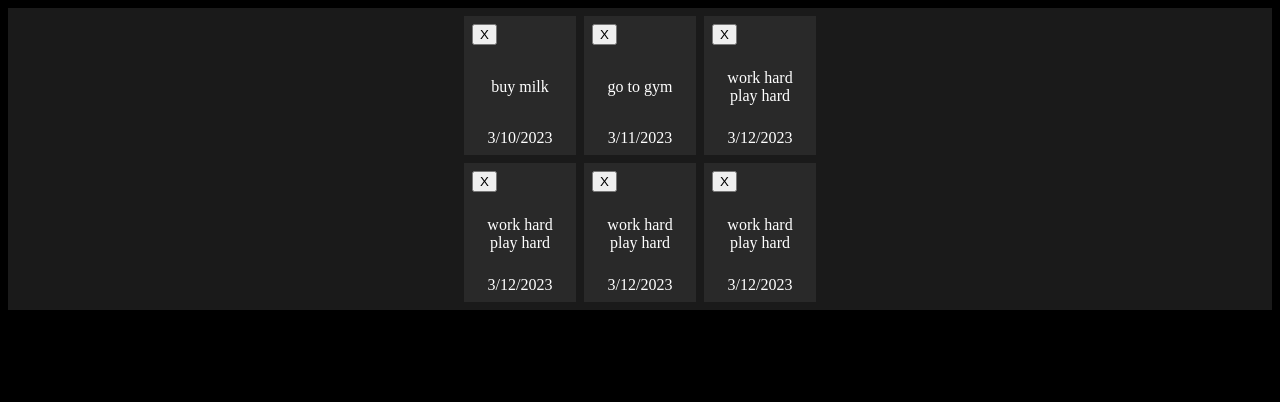
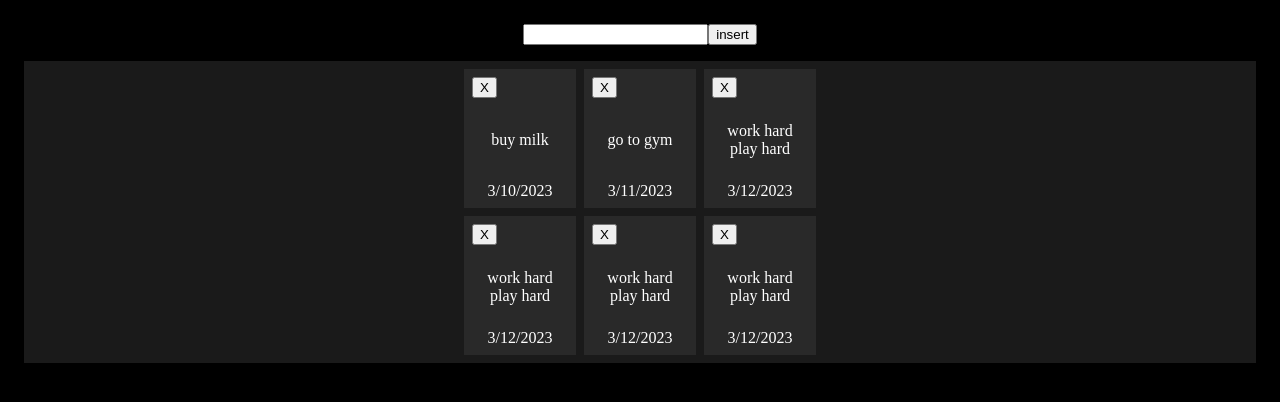
Before and after one commit to shaharbest/courses_demos, a React (Vite) app in the folder notes_app/: page / in a window 1280 px wide. Shown: the top 402 px of the page. Built offline with nearby package versions, Linux system fonts and the light colour scheme.

Commit message:
insert new note feature

```diff
--- a/notes_app/src/App.jsx
+++ b/notes_app/src/App.jsx
@@ -10,26 +10,41 @@ const defaultNotes = [
 ];
 
 export default function App() {
-  return <main>
-    <NotesBoard />
-  </main>;
-}
-
-function NotesBoard() {
   const [notes, setNotes] = useState(defaultNotes);
+  const [noteContentInputVal, setNoteContentInputVal] =
+    useState('');
 
   function removeNoteByIndex(noteToRemoveIndex) {
     setNotes(notes.filter((_, index) =>
       index !== noteToRemoveIndex));
   }
 
+  function handleInsertingNote(e) {
+    e.preventDefault();
+
+    const insertedNote = {
+      content: noteContentInputVal,
+      date: new Date(),
+    };
+
+    setNotes([...notes, insertedNote]);
+  }
+
   const notesElements = notes.map((n, index) =>
     <Note noteData={n} key={index}
       onRemoveClick={() => removeNoteByIndex(index)} />);
 
-  return <div className="notes-board">
-    {notesElements}
-  </div>;
+  return <main>
+    <form className="new-note-form"
+      onSubmit={handleInsertingNote}>
+      <input type="text" value={noteContentInputVal}
+        onChange={e => setNoteContentInputVal(e.target.value)}/>
+      <button>insert</button>
+    </form>
+    <div className="notes-board">
+      {notesElements}
+    </div>
+  </main>;
 }
 
 function Note({ onRemoveClick, noteData: { content, date } }) {
--- a/notes_app/src/index.css
+++ b/notes_app/src/index.css
@@ -1,6 +1,13 @@
 body {
   background-color: black;
   color: white;
+}
+
+main {
+  display: flex;
+  flex-direction: column;
+  gap: 1rem;
+  padding: 1rem;
 }
 
 .notes-board {
@@ -22,8 +29,9 @@ body {
   justify-content: space-between;
 }
 
-.note p {
-  /* background-color: hsl(0, 0%, 23%); */
+.new-note-form {
+  display: flex;
+  justify-content: center;
 }
 
 .note p, .note time {
```
